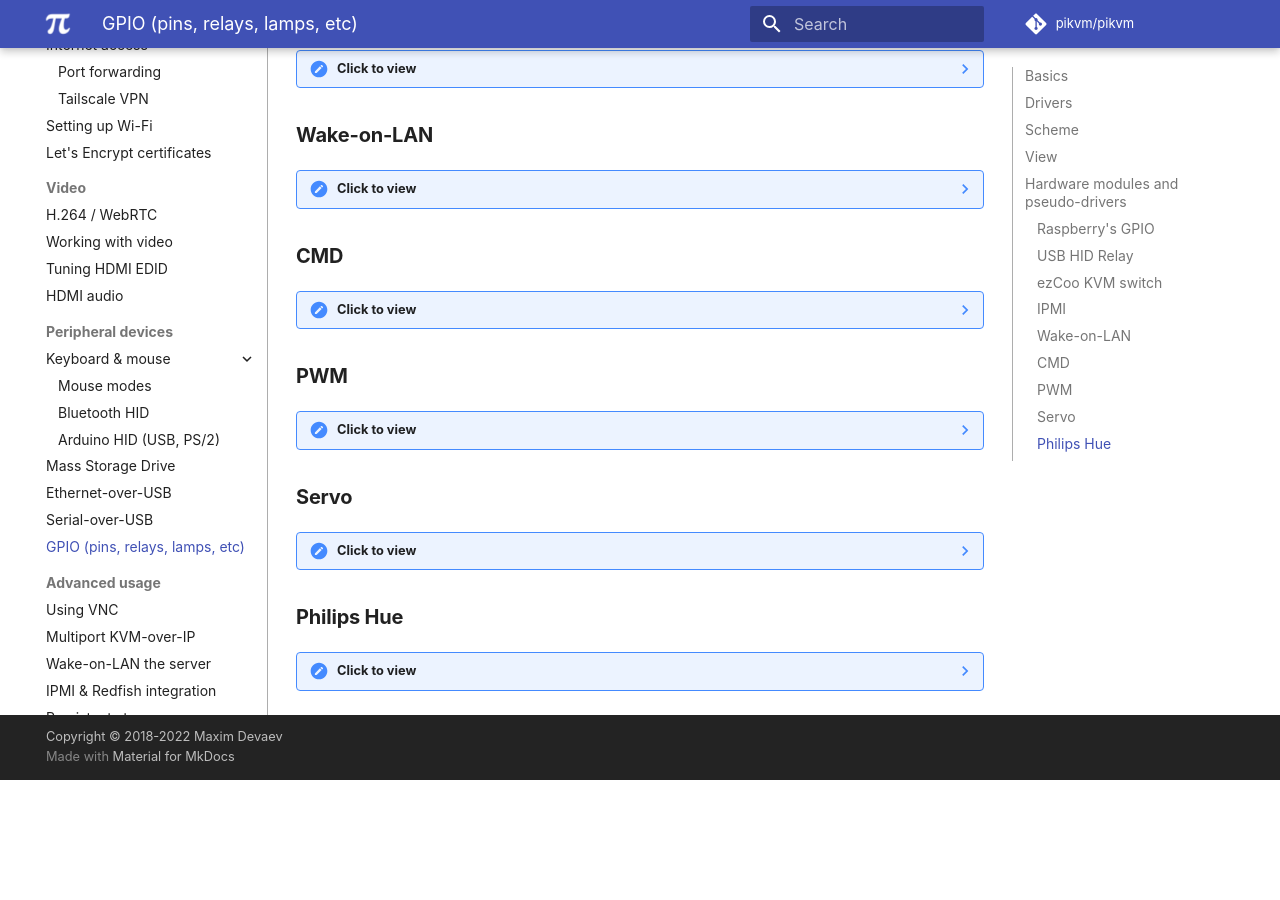
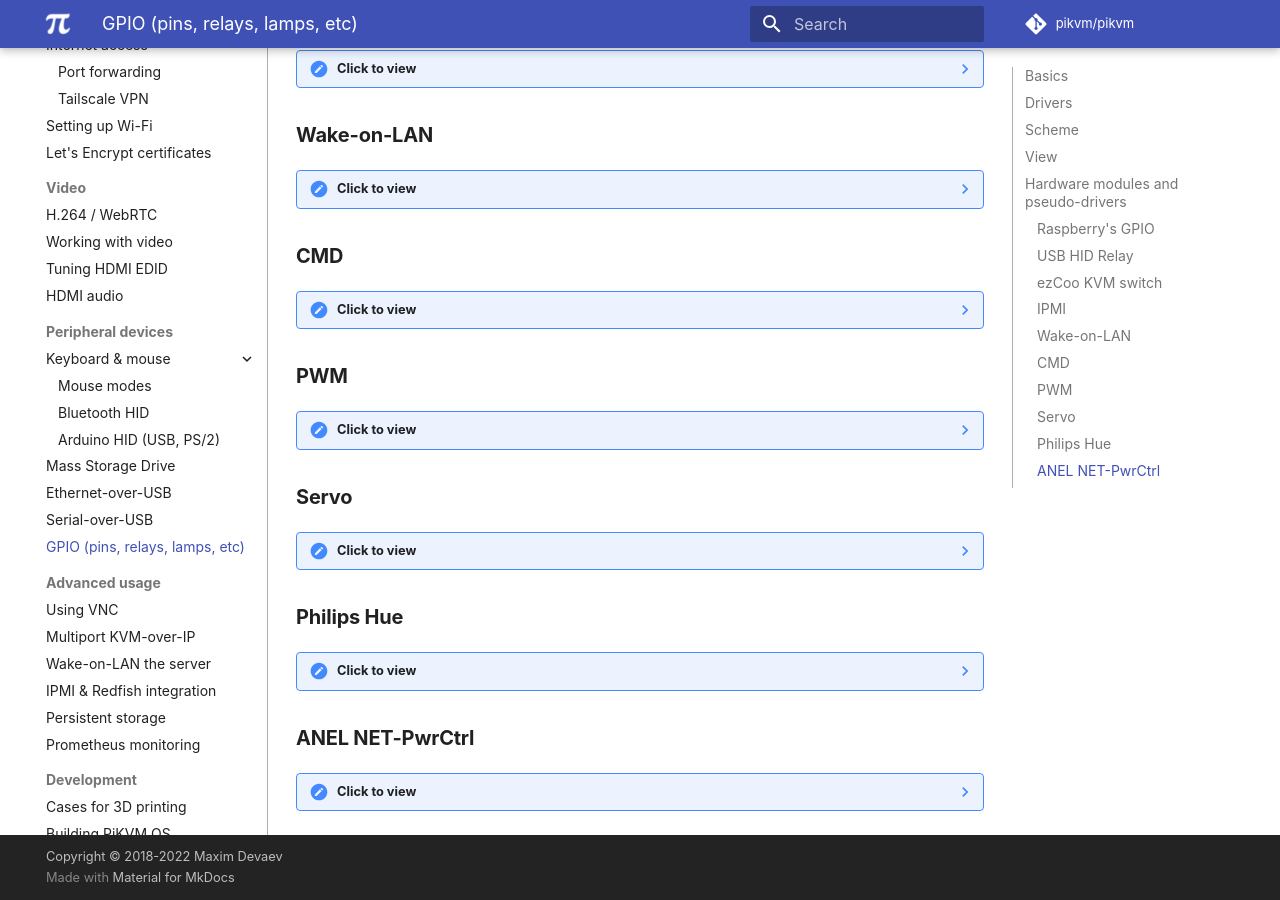
Before and after one commit to pikvm/pikvm, an MkDocs documentation site: the page built from docs/gpio.md, in a window 1280 px wide and 900 px high, scrolled down 6110 px. Built offline with MkDocs 1.6.1 and Material for MkDocs 9.7.7, drawn with Linux system fonts in a browser that asks for light colours; some web fonts are replaced; comment, search, counter and statistics services are not loaded; before the commit the page ends 6890 px from its top, so only the background shows below that; some of the changed lines change nothing that is shown.

Commit message:
Add documentation for Anel NET-PwrCtrl PDU Plugin

````diff
--- a/docs/gpio.md
+++ b/docs/gpio.md
@@ -525,3 +525,37 @@
                     - ["plug_led", "plug_button"]
 
     ```
+### ANEL NET-PwrCtrl
+??? note "Click to view"
+    The `anelpwr` plugin allows you to use ANEL NET-PwrCrtl IP-PDUs (switchabel sockets) as gpios. There are up to 8 Ports per PDU. Input pulls the the current state from the PDU, Output switches the Socket.
+
+    ```yaml
+    kvmd:
+	gpio:
+        drivers:
+            anel_pdu_1:
+		        type: anelpwr
+		        host: IP
+                port: 80
+		        user: admin
+		        password: anel
+		        initial: null
+	    scheme:
+            pdu1_1_pwr:
+			    pin: 1
+			    driver: anel_pdu_1
+			    mode: output
+			    pulse:
+			        delay: 0
+	        pdu1_1_led:
+			    pin: 1
+			    driver: anel_pdu_1
+			    mode: input
+	    view:
+            header:
+		       title: "PDUs"
+            table:
+		        - ["#PDU1"]
+                - []
+                - ["#PDU1_Port1:", pdu1_1_led, "pdu1_1_pwr|confirm|test"]
+    ```
````
